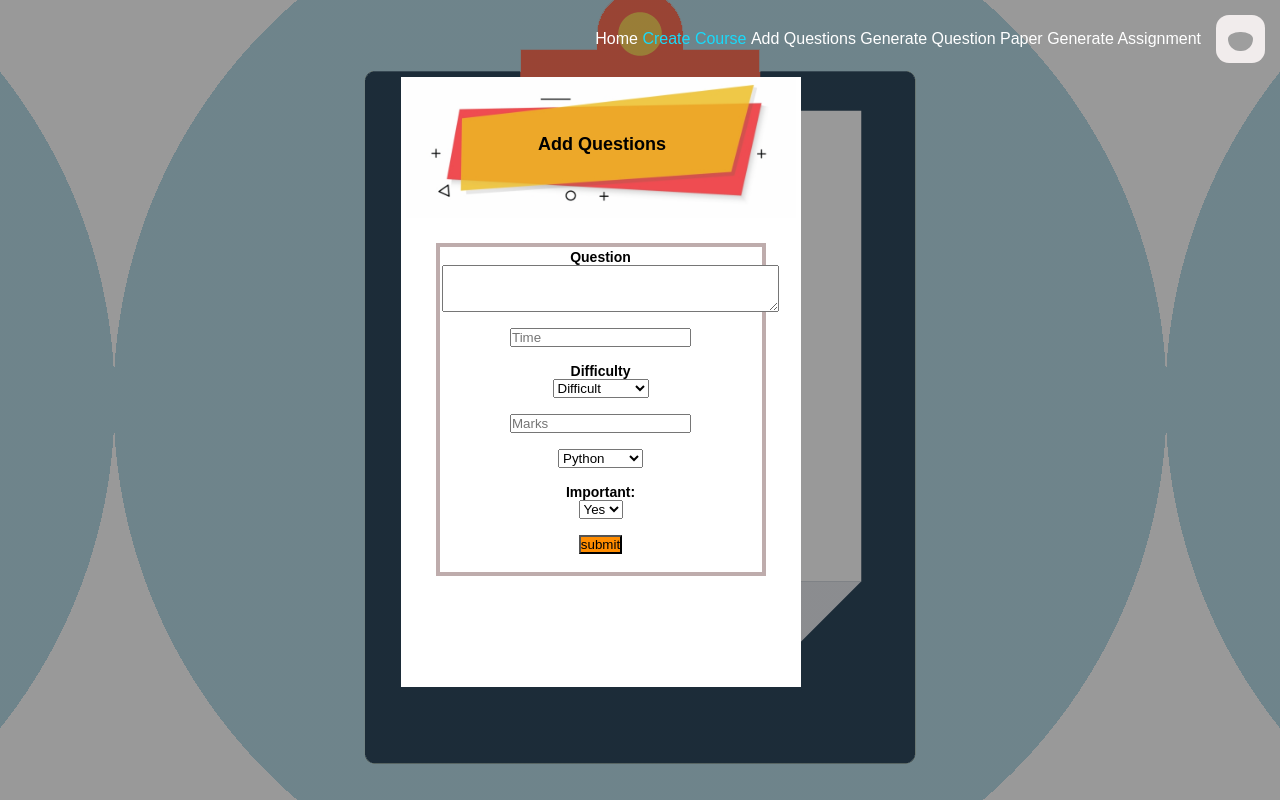
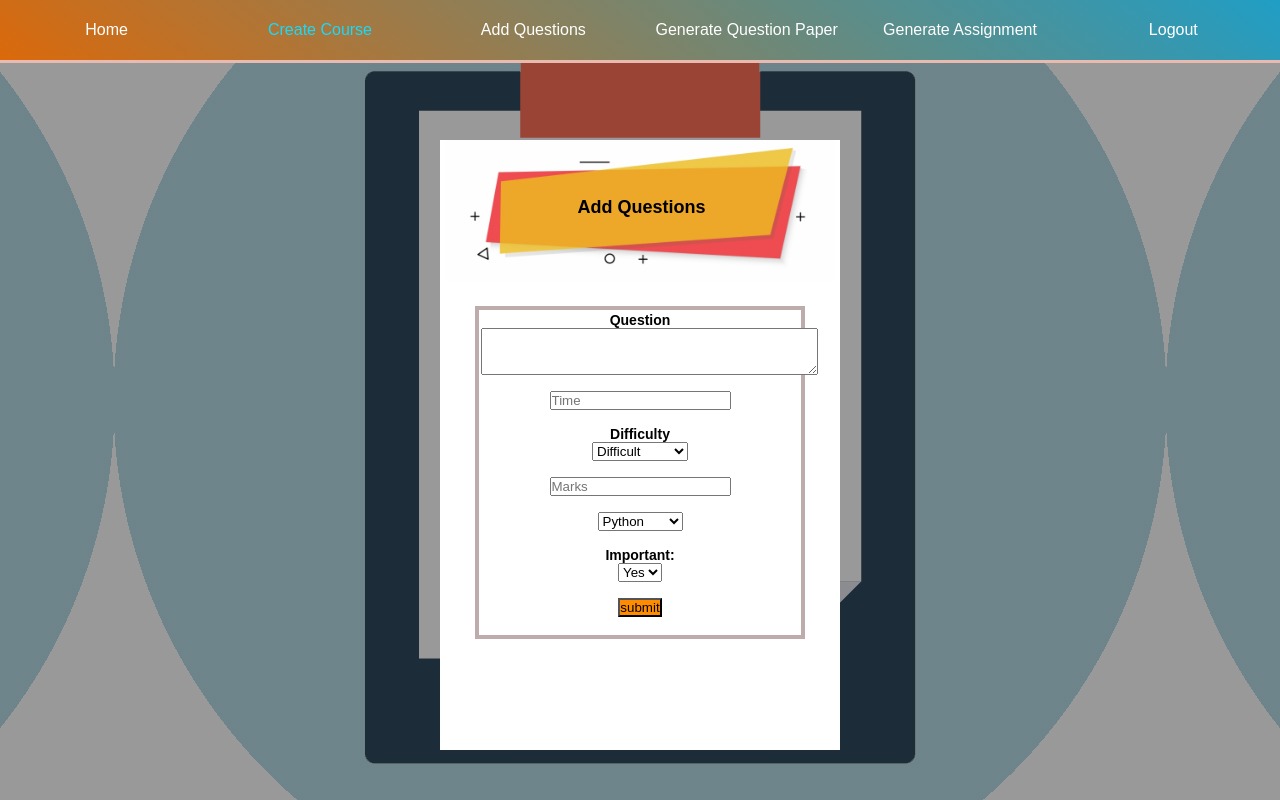
Before and after one commit to hemanthkasoju/profAssistor, a Django app: page /AddQuestions/addQuestions/ in a window 1280 px wide. Run offline with Django 3.2, Linux system fonts and the light colour scheme; grey boxes are pictures that could not be loaded.

Commit message:
adding main header and css changes

```diff
--- a/Templates/addQuestions.html
+++ b/Templates/addQuestions.html
@@ -7,19 +7,17 @@
 <form action="#" method="post">
     {% csrf_token %}
     <div class="hero">
-        <div class="navigation">
-        <a class="logoutbutton" href="/accounts/logout">
-            <img src="https://www.vippng.com/png/detail/0-2967_png-file-svg-logout-logo-png.png">
-            <div class="logout">Logout</div>
-        </a>
-    </div>
+
           <div class="row">
             <ul class="main-nav">
-                <li class="active"><a href="/accounts/profHomePage"> Home </a></li>
-                <li><a href="/accounts/createCourse" class="active"> Create Course </a></li>
-                <li><a href="/AddQuestions/addQuestions"> Add Questions </a></li>
-                <li><a href="/generateQuestionPaper/selectQuestionPreference"> Generate Question Paper </a></li>
-                <li><a href="/generateQuestionPaper/selectQuestionPreference"> Generate Assignment </a></li>
+                <li class="ele"><a href="/accounts/profHomePage"> Home </a></li>
+                <li class="ele"><a href="/accounts/createCourse" class="active"> Create Course </a></li>
+                <li class="ele"><a href="/AddQuestions/addQuestions"> Add Questions </a></li>
+                <li class="ele"><a href="/generateQuestionPaper/selectQuestionPreference"> Generate Question Paper </a></li>
+                <li class="ele"><a href="/generateQuestionPaper/selectQuestionPreference"> Generate Assignment </a></li>
+                <li class="ele"><a class="" href="/accounts/logout">
+                    <div class="">Logout</div>
+                </a></li>
             </ul>
         </div>
 
@@ -27,14 +25,14 @@
             <div class="head-contianer">
                 <div class="mainHeader-text">Add Questions</div>
             </div>
-            <form action='/AddQuestions/addQuestions'  method="post" class="input-group">
+            <form action='/AddQuestions/addQuestions' method="post" class="input-group">
                 {% csrf_token %}
-                <div  style="text-align: center; font-weight:bold; margin-top: 25px;">
+                <div style="text-align: center; font-weight:bold; margin-top: 25px;">
                     {% if user.is_authenticated %}
                     Hi, {{ user.first_name }} Enter Questions
                     {% endif %}
                 </div>
-                <div align="center" class = "add-que">
+                <div align="center" class="add-que">
                     <label for="T">Question</label>
                     <textarea id="T" placeholder="Question" name="question" rows="3" cols="40" required> </textarea><br><br>
 
--- a/static/styles/style.css
+++ b/static/styles/style.css
@@ -14,8 +14,7 @@ padding:0;
 
 /** START:::: Logout CSS*/
 .navigation {
-  width: 100%;
-  background-color: black;
+
 }
 
 img {
@@ -326,9 +325,25 @@ header {
 	background-position: center;
 }
 .main-nav{
-      float:right;
-      list-style: none;
-      margin-top: 30px;
+    display: flex;
+    justify-content: space-around;
+    align-items: center;
+        background: linear-gradient(218.02deg, #209ec5 0%, #db690b 100%);
+    font-weight: bold;
+    font-weight: 500;
+    font-style: normal;
+    line-height: 1.5;
+    font-family: Montserrat, sans-serif;
+    height: 60px;
+    border-bottom: 3px solid #e9bab0;
+}
+.ele {
+    flex: 1;
+    text-align: center;
+    transition: all .2s ease-in-out;
+}
+.ele:hover {
+transform: scale(1.4);
 }
 .main-nav li{
        display: inline-block;
@@ -350,7 +365,7 @@ body{
  font-family: monospace;
 }
 .row{
-  max-width: 1200px;
+
   margin: auto;
 }
 .button{
```
Lines whose indentation alone changed are shown as unchanged.
